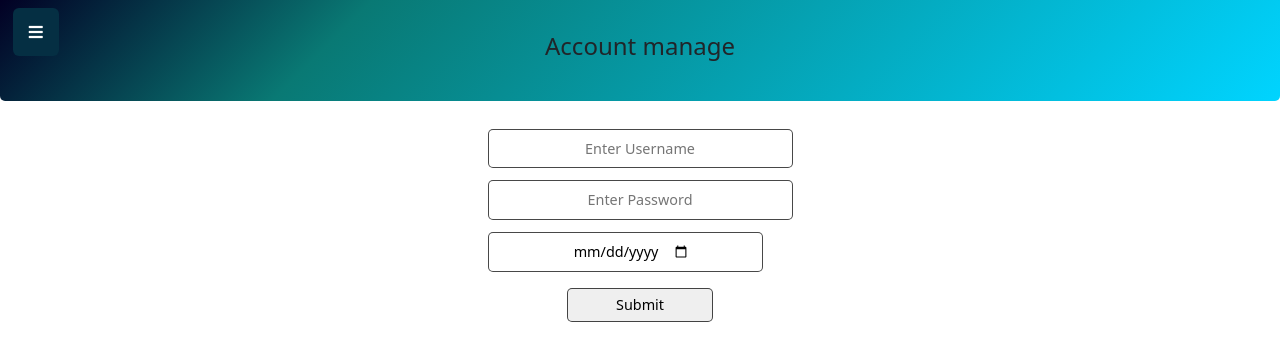
After one commit to shahin-mansouri/create-user-ssh-linux, a Django app: page /home/create/ in a window 1280 px wide. The commit adds this page. Shown: the top 361 px of the page. Run offline with Django 4.2, Linux system fonts and the light colour scheme; a user stored in the database is signed in; data comes from the database, SQL or seed files in the repository; both versions use the stored data as it was after the commit; some libraries are stand-ins or nearby versions.

Commit message:
+add create ssh +error handling (redirect to home)

```diff
--- a/mysite/accounts/static/accounts/base.css
+++ b/mysite/accounts/static/accounts/base.css
@@ -29,6 +29,51 @@ header h1 {
 header a {
     color: rgb(67, 67, 193);
 }
+
+
+.nav {
+    display: flex;
+    flex-direction: row;
+    justify-content: space-between;
+    font-size: 1em;
+    display: flex;
+    flex-direction: row;
+    justify-content: center;
+}
+
+.nav div {
+    /* border-top: .5px solid black; */
+    /* border-bottom: .5px solid black; */
+    padding: .5rem;
+    /* margin: .5rem 1rem; */
+}
+
+
+header button.btn.btn-primary {
+    background-color: #052F43;
+    position: absolute;
+    top: .5rem;
+    left: .8rem;
+    border: 0 solid black;
+    padding: 1rem;
+}
+
+.side {
+    display: flex;
+    flex-direction: column;
+    justify-content: left;
+    padding: .5rem;
+    /* padding-top: 1rem; */
+    /* padding-bottom: 40vh; */
+    /* padding-right: 3rem; */
+    background-color: rgba(228, 228, 228, 0);
+}
+
+.side a {
+    font-size: 1.5em;
+    padding-top: 1rem;
+}
+
 
 section form {
     margin-top: 1rem;
--- a/mysite/accounts/templates/accounts/base.html
+++ b/mysite/accounts/templates/accounts/base.html
@@ -10,7 +10,11 @@
     <link href="https://cdn.jsdelivr.net/npm/bootstrap@5.3.1/dist/css/bootstrap.min.css" rel="stylesheet" integrity="sha384-4bw+/aepP/YC94hEpVNVgiZdgIC5+VKNBQNGCHeKRQN+PtmoHDEXuppvnDJzQIu9" crossorigin="anonymous">
     <link href="https://use.fontawesome.com/releases/v5.7.2/css/all.css" rel="stylesheet">
     <link rel="stylesheet" href="{% static 'accounts/base.css' %}">
-    <link rel="stylesheet" href="{% static 'home/home.css' %}">
+
+    {% block style %}
+
+    {% endblock style %}
+
     {% if user.is_authenticated %}
     <title>{{user}}</title>
     {% else %}
@@ -22,8 +26,33 @@
     <header>
           <div class="head"><h1>Account manage</h1></div>
 
-            {% block sidebar %}
-            {% endblock sidebar %}
+            {% if user.is_authenticated %}
+                <button class="btn btn-primary fas fa-bars" type="button" data-bs-toggle="offcanvas" data-bs-target="#staticBackdrop" aria-controls="staticBackdrop"></button>
+
+                <div class="offcanvas offcanvas-start" data-bs-backdrop="static" tabindex="-1" id="staticBackdrop" aria-labelledby="staticBackdropLabel">
+                    <div class="offcanvas-header">
+                    <h5 class="offcanvas-title" id="staticBackdropLabel">Menu</h5>
+                    <button type="button" class="btn-close" data-bs-dismiss="offcanvas" aria-label="Close"></button>
+                    </div>
+                    <div class="nav">
+                        <div class="user"><h3>Hi {{user}}</h3></div>
+                        <div class="logout"><a href="{% url 'logout' %}">Logout</a></div>
+                        <div class="create"><a href="{% url 'create' %}">Create ssh</a></div>
+                    </div>
+
+                    <div class="offcanvas-body">
+                    <div>
+                        <div class="side">
+
+                            {% for ssh in sshs %}
+                                <a href="{% url 'ssh_detail' ssh.pk%}">{{ssh}}</a>
+                            {% endfor %}
+
+                        </div>
+                    </div>
+                    </div>
+                </div>
+            {% endif %}
 
     </header>
 
--- /dev/null
+++ b/mysite/home/forms.py
@@ -0,0 +1,25 @@
+from django import forms
+from .models import Ssh
+
+
+# class CreateSshForm(forms.Form):
+
+#     ssh_name = forms.CharField(label='Username', max_length=10, widget=forms.TextInput)
+#     password = forms.CharField(label='Password', max_length=5, widget=forms.PasswordInput)
+#     pub_date = forms.DateField(widget=forms.DateInput)
+#     pub_date.widget = forms.DateInput(attrs={'type': 'date'})
+#     password.widget = forms.PasswordInput(attrs={'placeholder':'********','autocomplete': 'off','data-toggle': 'password'})
+
+
+class CreateSshForm(forms.ModelForm):
+    """Form definition for CreateSsh."""
+
+    class Meta:
+        """Meta definition for CreateSshform."""
+
+        model = Ssh
+        widgets = {'ssh_name': forms.TextInput(attrs={'class': 'username', 'placeholder': 'Enter Username'}),
+                   'password': forms.PasswordInput({'class': 'password', 'placeholder': 'Enter Password'}),
+                   'pub_date': forms.DateInput(attrs={'class': 'date', 'type': 'date'})}
+        fields = ['ssh_name', 'password', 'pub_date']
+        labels = {'ssh_name': '', 'password': '', 'pub_date': ''}
--- /dev/null
+++ b/mysite/home/static/home/create_ssh.css
@@ -0,0 +1,46 @@
+form {
+    display: flex;
+    flex-direction: column;
+    justify-content: center;
+    margin-top: 1rem;
+}
+
+
+form table {
+    display: flex;
+    justify-content: center;
+    font-size: .9em;
+    /* margin-top: 1rem; */
+}
+
+form table input, form table label {
+    margin-top: .75rem;
+}
+
+form input {
+    border: .4px solid rgba(0, 0, 0, 0.719);
+    border-radius: 5px;
+}
+
+.password, .username, .date{
+    text-align: center;
+    padding: .5rem 3rem;
+}
+
+.date {
+    padding: .5rem 4.5rem
+}
+
+form .submit input{
+    text-align: center;
+    font-size: .9em;
+    /* height: 1.5rem;
+    width: 4rem; */
+    padding: .35rem 3rem;
+}
+
+form div.submit {
+    display: flex;
+    justify-content: center;
+    margin-top: 1rem;
+}
--- /dev/null
+++ b/mysite/home/templates/home/create_ssh.html
@@ -0,0 +1,23 @@
+{% extends 'accounts/base.html' %}
+{% load static %}
+
+
+{% block style %}
+    <link rel="stylesheet" href="{% static 'home/create_ssh.css' %}">
+{% endblock style %}
+
+
+
+{% block content %}
+
+
+
+<p style="color: red; font-size: .7em; text-align: center;">{{errors}}</p>
+<form action="" method="post">
+    {% csrf_token %}
+    <table>
+        {{ form.as_table }}
+    </table>
+    <div class="submit"><input type="submit" value="Submit"></div>
+</form>
+{% endblock content %}
--- a/mysite/home/urls.py
+++ b/mysite/home/urls.py
@@ -9,5 +9,6 @@ urlpatterns = [
     # path('', HomeView.as_view(), name='home'),
     path('', login_required(HomeView.as_view()), name='home'),
     path('<int:pk>/', login_required(HomeView.as_view()), name="ssh_detail"),
-    path('<int:pk>/save/', views.change, name='save')
+    path('<int:pk>/save/', views.change, name='save'),
+    path('create/', login_required(views.create), name='create'),
 ]
--- a/mysite/home/views.py
+++ b/mysite/home/views.py
@@ -1,7 +1,9 @@
 from django.shortcuts import render, redirect
+from django .urls import reverse
 from django.views.generic import TemplateView
 # from django.contrib.auth.decorators import login_required
 from .models import Ssh
+from .forms import CreateSshForm
 import os
 
 
@@ -48,7 +50,10 @@ def change(request, pk):
     exp      = request.POST.get('exp')
     ssh      = Ssh.objects.get(pk=pk)
     username = ssh.ssh_name
-    do_it = change_user_passwd(username, password)
+    try:
+        do_it = change_user_passwd(username, password)
+    except TypeError:
+        return redirect(reverse('home'))
     if not do_it:
         context = dict()
         context["sshs"] = sorted(Ssh.objects.all(), key=lambda x: x.ssh_name)
@@ -68,3 +73,35 @@ def change(request, pk):
 
 # useing screen for keep running service. dont forget
 # screen -r for see running
+
+from django.contrib import messages
+
+
+def create(request):
+    context = dict()
+    context['form'] = CreateSshForm()
+    context["sshs"] = sorted(Ssh.objects.all(), key=lambda x: x.ssh_name)
+    if request.method == 'POST':
+        form = CreateSshForm(request.POST)
+        if form.is_valid():
+            username = form.cleaned_data['ssh_name']
+            password = form.cleaned_data['password']
+            pub_date = form.cleaned_data['pub_date']
+            if username in map(lambda x: x.ssh_name, Ssh.objects.all()):
+                context['errors'] = f'{username} there exist!'
+                return render(request, './home/create_ssh.html', context)
+
+            os.system(f"echo {password} | adduser --gecos \"\" {username}")
+            os.system(f"usermod -s usr/sbin/nologin {username}")
+            change_user_passwd(username, password)
+            newUser = Ssh()
+            newUser.ssh_name = username
+            newUser.password = password
+            newUser.pub_date = pub_date
+            newUser.save()
+            return render(request, './home/home.html', {'success': f'{username} has been successfully created',
+                                                        'sshs': sorted(Ssh.objects.all(), key=lambda x: x.ssh_name)})
+        else:
+            context['errors'] = form.errors.as_text
+            return render(request, './home/create_ssh.html', context)
+    return render(request, './home/create_ssh.html', context)
```
Also changed, not shown: mysite/home/static/home/home.css (+0 -43 lines), mysite/home/templates/home/home.html (+3 -31 lines), mysite/accounts/static/accounts/base_mobile.css (deleted), mysite/db.sqlite3, mysite/mysite/settings.py (line endings or trailing spaces).
